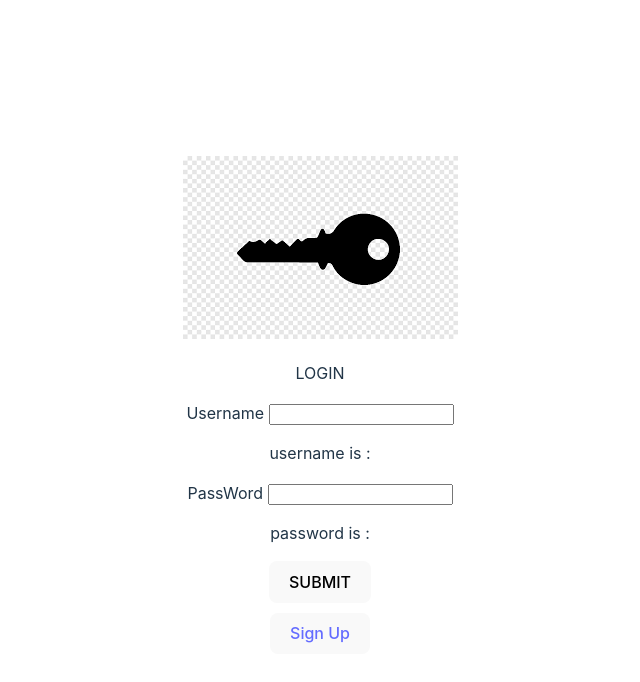
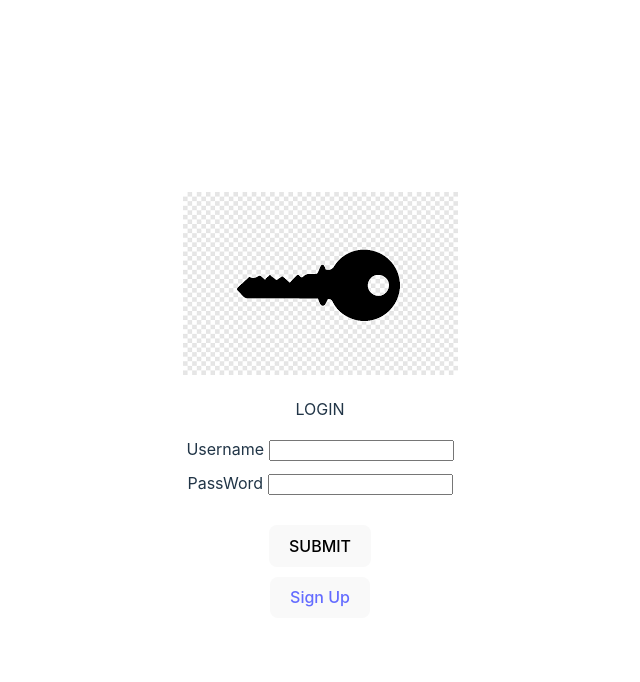
Before and after one commit to mohammad6987/Front, a React (Vite) app: page /login in a window 1280 px wide. Shown: the top 682 px of the page, without its empty margins (320-960 px from the left). Built offline with nearby package versions, Linux system fonts and the light colour scheme.

Commit message:
login page

```diff
--- a/src/pages/login.jsx
+++ b/src/pages/login.jsx
@@ -23,7 +23,7 @@ const login = () => {
   const submitHandler = () => {
     if (password.length >= 5) {
       alert("username :" + username);
-      alert("password :" + password);
+      // alert("password :" + password);
     } else {
       seterror("password must be at least 5 characters")
     }
@@ -37,17 +37,25 @@ const login = () => {
             LOGIN
         </p >
 
-        <label> Username </label>
-        <input type='text' value={username} onChange={usernameHandler}></input>
-        <p>username is : {username}</p>
+        <div>
+          <label> Username </label>
+          <input type='text' value={username} onChange={usernameHandler}></input>
+        </div>
+        {/* <p>username is : {username}</p> */}
 
-        <label> PassWord </label>
-        <input type='password' value={password} onChange={passwordHandler}></input>
-        {error && <div style={{ color: 'red' }}>{error}</div>}
-        <p>password is : {password}</p>
+        <div style={ { marginTop: 10} }>
+          <label> PassWord </label>
+          <input type='password' value={password} onChange={passwordHandler}></input>
+        </div>
+        <div>
+          {error && <div style={{ color: 'red' }}> {error} </div>}
+        </div>
+        {/* <p>password is : {password}</p>  */}
 
 
-        <button type='submit'> SUBMIT </button>
+        <div>
+          <button style={ { marginTop: 30} } type='submit'> SUBMIT </button>
+        </div>
       </form>
 
       <button style={ { marginTop: 10} }>
```
